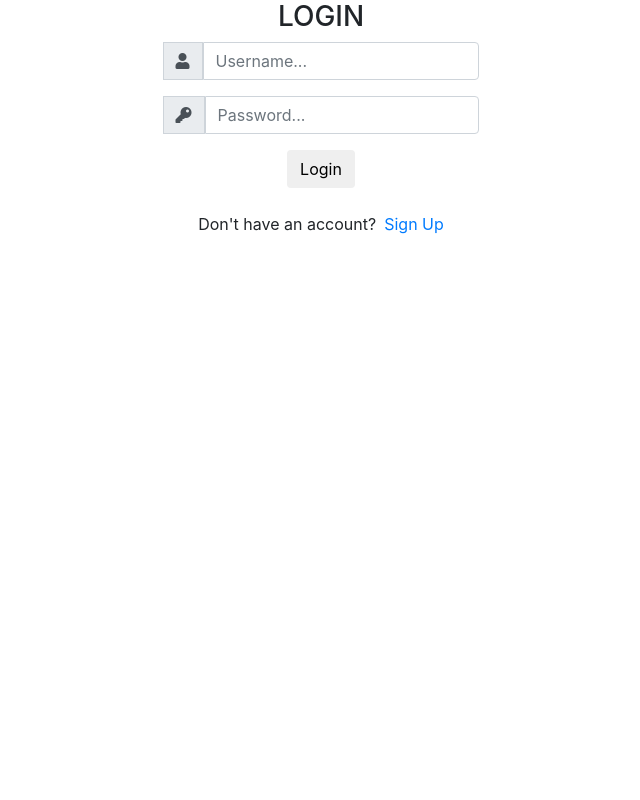
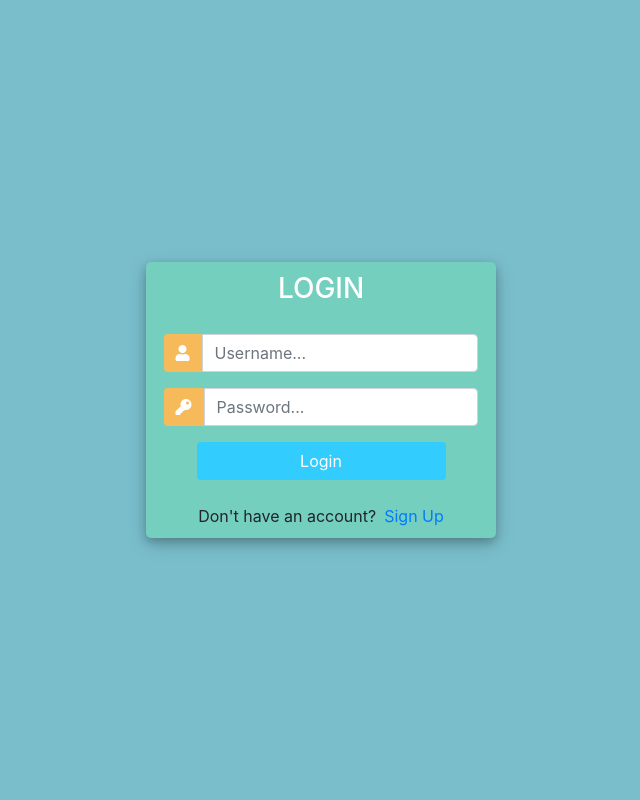
Before and after one commit to manzoorpm/CS555_breathify, a Django app: template breathify/appone/templates/appone/sign_in.html in a window 1280 px wide. Shown: the whole page, without its empty margins (319-959 px from the left). Run offline with Django 4.2, Linux system fonts and the light colour scheme; the template is opened without the code that fills it, so the values that code supplies are empty; some libraries are stand-ins or nearby versions.

Commit message:
Update sign_in.html
Added Style Sheet

```diff
--- a/breathify/appone/templates/appone/sign_in.html
+++ b/breathify/appone/templates/appone/sign_in.html
@@ -13,7 +13,135 @@
     <script src="https://ajax.googleapis.com/ajax/libs/jquery/3.3.1/jquery.min.js"></script>
 
     <link rel="stylesheet" href="https://use.fontawesome.com/releases/v5.6.1/css/all.css" integrity="sha384-gfdkjb5BdAXd+lj+gudLWI+BXq4IuLW5IT+brZEZsLFm++aCMlF1V92rMkPaX4PP" crossorigin="anonymous">
+    <style>
 
+        body,
+
+        html {
+
+            margin: 0;
+
+            padding: 0;
+
+            height: 100%;
+
+            background: #7abecc !important;
+
+        }
+
+        .user_card {
+
+            width: 350px;
+
+            margin-top: auto;
+
+            margin-bottom: auto;
+
+            background: #74cfbf;
+
+            position: relative;
+
+            display: flex;
+
+            justify-content: center;
+
+            flex-direction: column;
+
+            padding: 10px;
+
+            box-shadow: 0 4px 8px 0 rgba(0, 0, 0, 0.2), 0 6px 20px 0 rgba(0, 0, 0, 0.19);
+
+            -webkit-box-shadow: 0 4px 8px 0 rgba(0, 0, 0, 0.2), 0 6px 20px 0 rgba(0, 0, 0, 0.19);
+
+            -moz-box-shadow: 0 4px 8px 0 rgba(0, 0, 0, 0.2), 0 6px 20px 0 rgba(0, 0, 0, 0.19);
+
+            border-radius: 5px;
+
+
+
+        }
+
+
+
+        .form_container {
+
+            margin-top: 20px;
+
+        }
+
+
+
+        #form-title{
+
+            color: #fff;
+
+
+
+        }
+
+
+
+        .login_btn {
+
+            width: 100%;
+
+            background: #33ccff !important;
+
+            color: white !important;
+
+        }
+
+        .login_btn:focus {
+
+            box-shadow: none !important;
+
+            outline: 0px !important;
+
+        }
+
+        .login_container {
+
+            padding: 0 2rem;
+
+        }
+
+        .input-group-text {
+
+            background: #f7ba5b !important;
+
+            color: white !important;
+
+            border: 0 !important;
+
+            border-radius: 0.25rem 0 0 0.25rem !important;
+
+        }
+
+        .input_user,
+
+        .input_pass:focus {
+
+            box-shadow: none !important;
+
+            outline: 0px !important;
+
+        }
+
+
+
+        #messages{
+
+            background-color: grey;
+
+            color: #fff;
+
+            padding: 10px;
+
+            margin-top: 10px;
+
+        }
+
+    </style>
 
 
 
```
